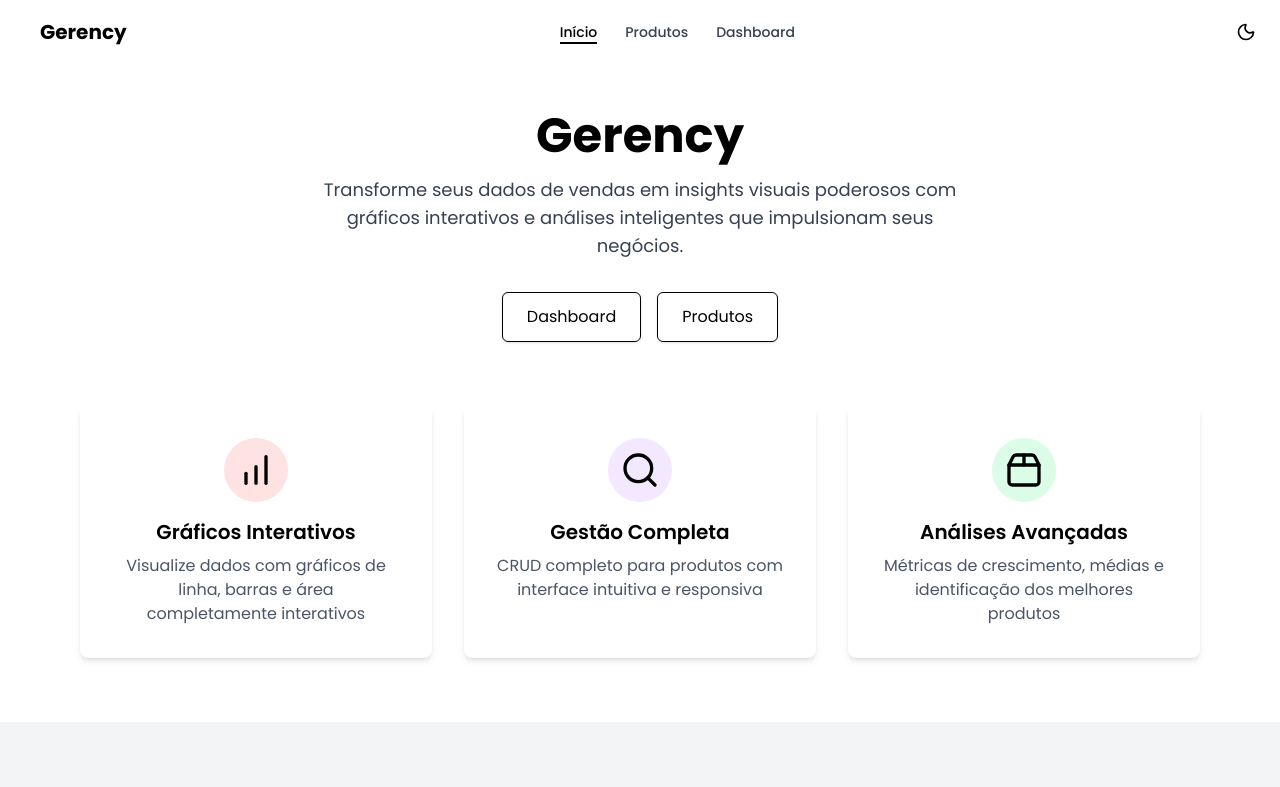
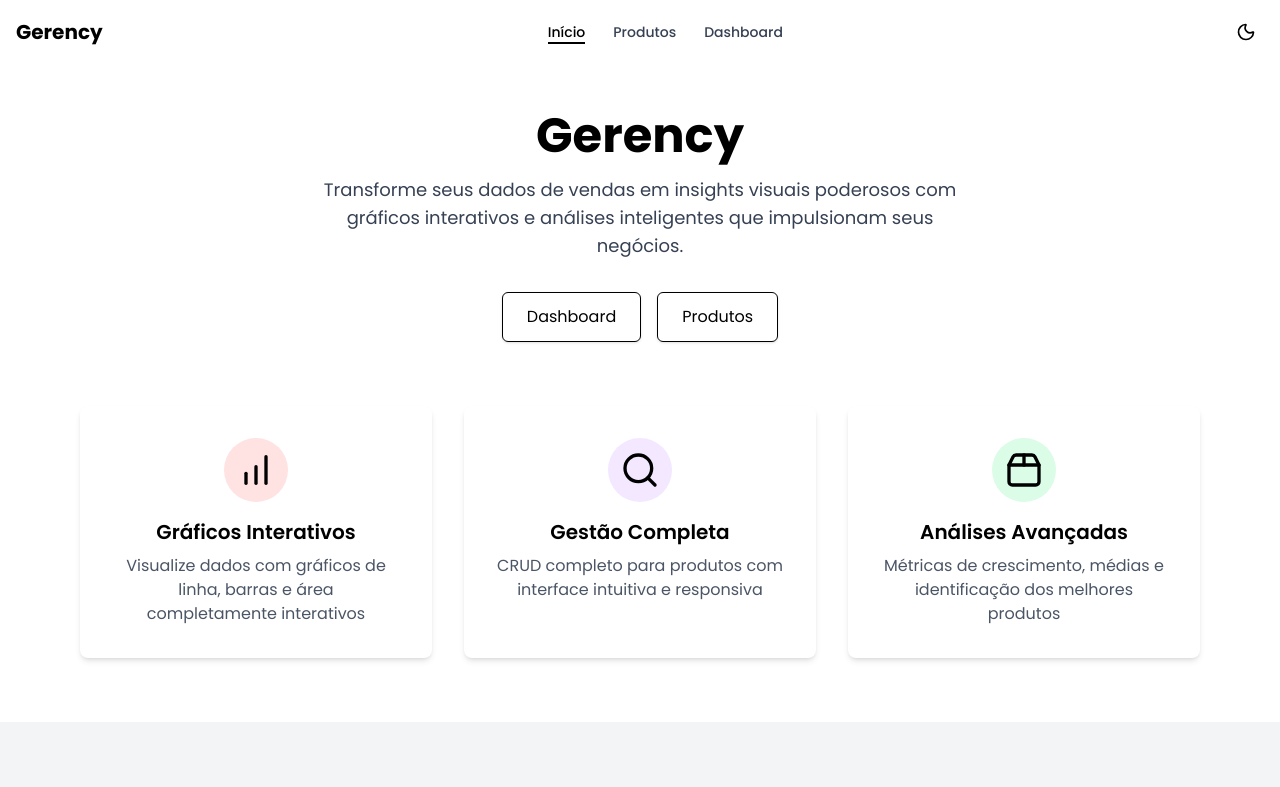
Before and after one commit to PedroLSena/Desafio-tecnico-Easysecrets, a Next.js app: page / in a window 1280 px wide. Shown: the top 787 px of the page. Built offline with nearby package versions, Linux system fonts and the light colour scheme.

Commit message:
removi a Img que pensei em adicionar

```diff
--- a/src/components/Header.tsx
+++ b/src/components/Header.tsx
@@ -51,14 +51,6 @@ const Header: React.FC = () => {
     <header className="sticky top-0 z-50 w-full bg-white supports-[backdrop-filter]:bg-background/60">
       <div className="container mx-auto px-4 h-16 flex items-center justify-between">
         <Link href="/" className="flex items-center gap-2 hover:opacity-80 transition-opacity">
-          <div className="p-2 rounded-lg to-cyan-500">
-            {/* <Image
-              src="/logo.png"
-              alt="Gerency Logo"
-              width={24}
-              height={24}
-            /> */}
-          </div>
           <span className="text-xl font-bold">
             Gerency
           </span>
```
